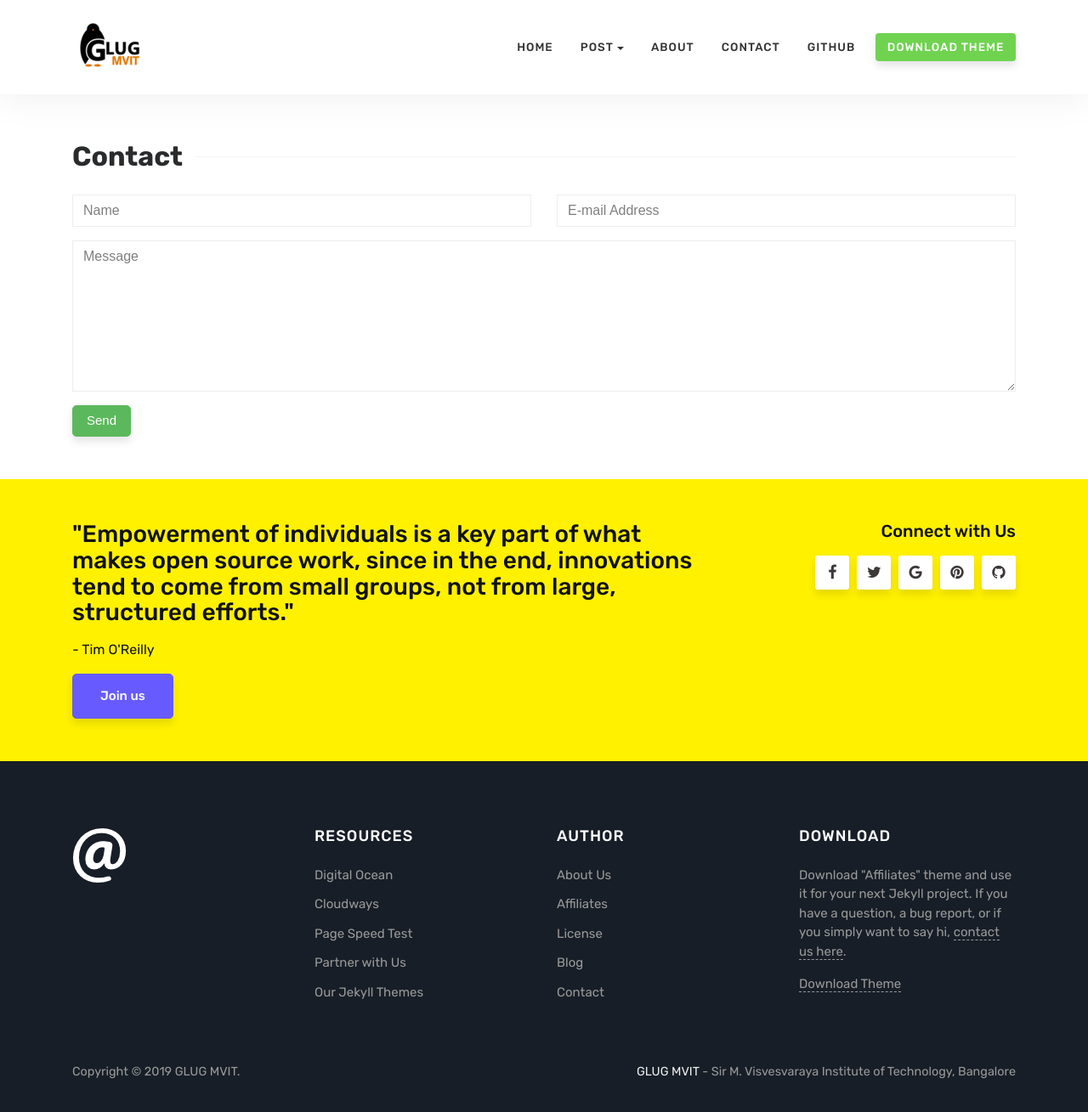
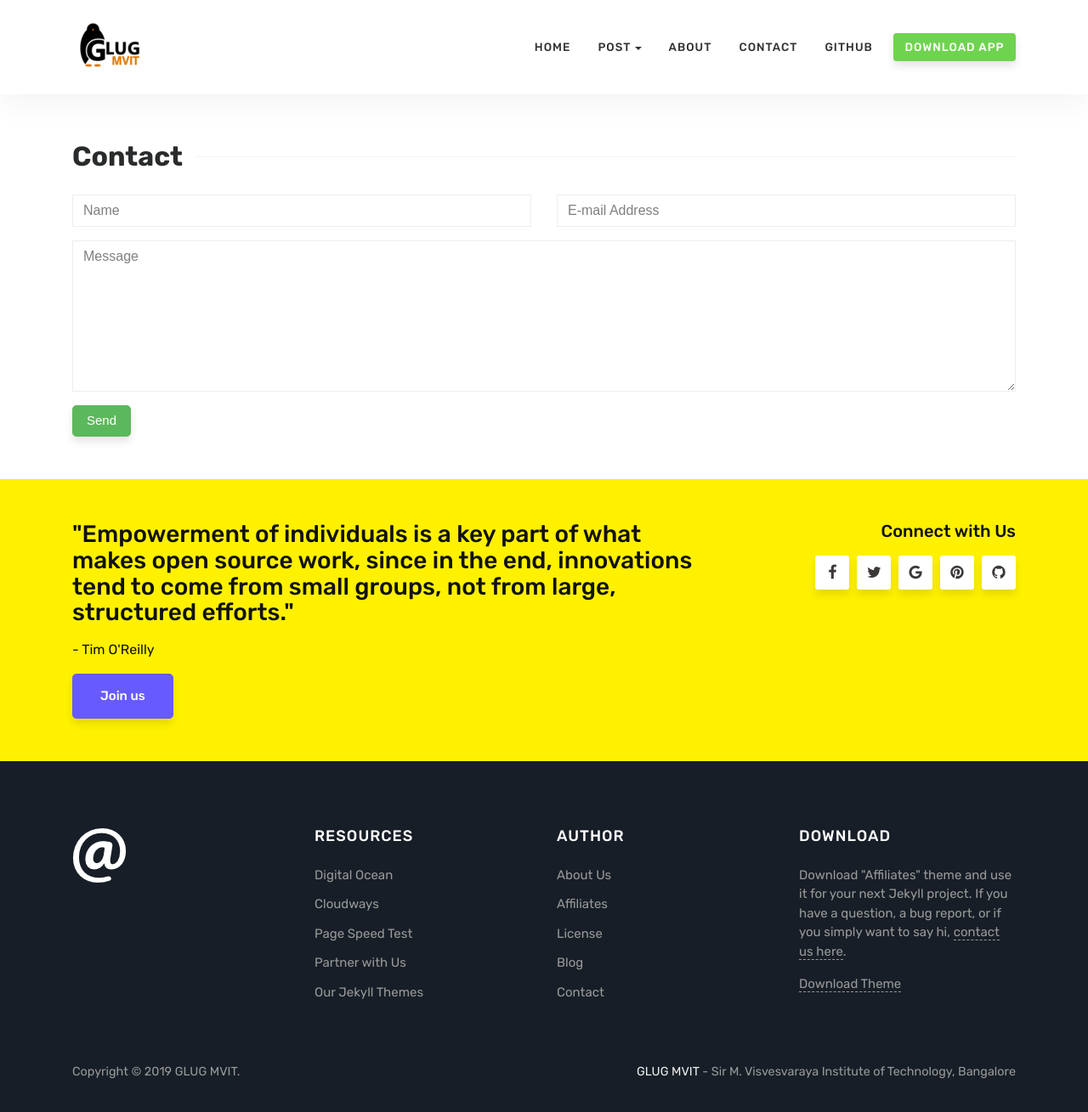
Before and after one commit to glugmvit/glugmvit.github.io, a Jekyll site: the page built from contact.html, in a window 1280 px wide and 1319 px high. Shown: the top 1309 px of the window at 85% size. Built offline with Jekyll 4.4.1, drawn with Linux system fonts in a browser that asks for light colours.

Commit message:
Add app download button

```diff
--- a/_layouts/default.html
+++ b/_layouts/default.html
@@ -82,7 +82,7 @@
 
 
                 <li class="nav-item">
-                    <a class="nav-link highlight" href="https://github.com/wowthemesnet/affiliates-jekyll-theme/archive/master.zip">Download Theme</a>
+                    <a class="nav-link highlight" href="#">Download App</a>
                 </li>
 
             </ul>
```
